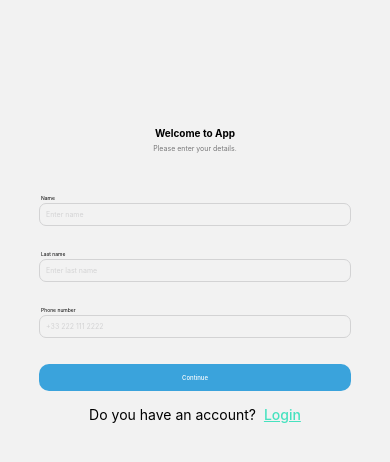
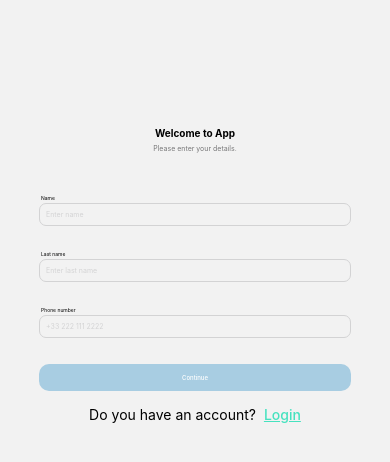
Before and after one commit to atryknaav/onlineSt_Figma_RN, a React Native app: screen /Signup in a window 390 px wide. Shown: the top 462 px of the page. Built offline with nearby package versions, Linux system fonts and the light colour scheme.

Commit message:
Got the input fields beeing necessary, slight comment; for detailed explanation, check README

```diff
--- a/components/ConfirmCode/CodeInput.tsx
+++ b/components/ConfirmCode/CodeInput.tsx
@@ -19,6 +19,7 @@ const CodeInput = () => {
     setCode(newCode);
 
     if (text) {
+      //shifting focus after filling/deleting a slot
       if (index < inputRefs.current.length - 1) {
         inputRefs.current[index + 1]?.focus();
       }
--- a/components/Field.tsx
+++ b/components/Field.tsx
@@ -1,19 +1,28 @@
 import React, { useState } from 'react';
 import { Dimensions, PixelRatio, Text, TextInput, View, StyleSheet, TextInputProps } from 'react-native';
+import { useDispatch, useSelector } from 'react-redux';
+import { RootState } from '../redux/store';
+import { updateName } from '../redux/regSlice';
+import { ActionCreatorWithPayload } from '@reduxjs/toolkit';
 
 interface FieldProps {
     name: string;
+    state: string;
+    setState: ActionCreatorWithPayload<string>
 }
 
-const Field = ({ name }: FieldProps) => {
+const Field = ({ name, state, setState }: FieldProps) => {
     const [value, setValue] = useState<string>('');
-
+     const dispatch = useDispatch();
+    //field chnages it's label and placeholder depending on the 'name' provided
+    //also impacts the state provided
     const label = name === 'name' ? "Name" : name === 'lastname' ? "Last name" : "Phone number";
     const placeHolder = name === 'name' ? "Enter name" : name === 'lastname' ? "Enter last name" : "+33 222 111 2222";
 
     const keyboardType: TextInputProps['keyboardType'] = name === 'phone' ? 'numeric' : 'default';
 
     const formatPhoneNumber = (text: string) => {
+        //getting a pretty phone format
         let cleanText = text.replace(/\D/g, '');
 
         if (cleanText.length > 11) {
@@ -26,22 +35,26 @@ const Field = ({ name }: FieldProps) => {
             .trim();
 
         setValue(formattedText);
+        dispatch(setState(formattedText));
     };
 
     return (
         <View style={styles.container}>
             <Text style={styles.label}>{label}</Text>
             <TextInput
+
                 style={styles.input}
                 placeholder={placeHolder}
                 placeholderTextColor='#d3d3d4'
                 keyboardType={keyboardType}
-                value={value}
+                value={state}
                 onChangeText={text => {
                     if (name === 'phone') {
                         formatPhoneNumber(text);
+
                     } else {
                         setValue(text);
+                        dispatch(setState(text));
                     }
                 }}
                 maxLength={16}
--- a/components/SIgnUp/RegButton.tsx
+++ b/components/SIgnUp/RegButton.tsx
@@ -1,22 +1,22 @@
 import { useNavigation } from '@react-navigation/native';
 import React from 'react';
 import { TouchableOpacity, Text, StyleSheet, Dimensions, PixelRatio } from 'react-native';
+import { useSelector } from 'react-redux';
+import { RootState } from '../../redux/store';
 
-const RegButton = ({ name, textColor, backgroundColor, border }: { name: string; textColor: string; backgroundColor: string; border: boolean }) => {
+const RegButton = ({ name }: { name: string }) => {
     const navigation = useNavigation();
+    const allowedButton = useSelector((state: RootState) => state.regSlice.allowed);
   return (
     <TouchableOpacity
       style={[
-        styles.button,
-        {
-          backgroundColor: backgroundColor,
-          borderWidth: border ? 1 : 0,
-          borderColor: border ? '#9b9b9e' : 'transparent'
-        }
+        allowedButton? styles.button : styles.buttonInactive,
+
       ]}
-      onPress={() => navigation.navigate('Confirm')}
+      //if all fields are filled - move to phone conf. screen
+      onPress={() => {if(allowedButton)navigation.navigate('Confirm')}}
     >
-      <Text style={[styles.text, { color: textColor }]}>{name}</Text>
+      <Text style={[styles.text, { color: 'white' }]}>{name}</Text>
     </TouchableOpacity>
   );
 };
@@ -27,7 +27,17 @@ const styles = StyleSheet.create({
     borderRadius: 10,
     alignItems: 'center',
     justifyContent: 'center',
-    marginBottom: 10
+    marginBottom: 10,
+    backgroundColor: '#3aa3dc'
+  },
+  buttonInactive: {
+    padding: 10,
+    borderRadius: 10,
+    alignItems: 'center',
+    justifyContent: 'center',
+    marginBottom: 10,
+    backgroundColor: '#A8CDE2'
+
   },
   text: {
     fontSize: PixelRatio.getPixelSizeForLayoutSize(6),
--- a/components/SIgnUp/SignUpForm.tsx
+++ b/components/SIgnUp/SignUpForm.tsx
@@ -3,14 +3,20 @@ import { PixelRatio, Text, TextInput, View } from 'react-native'
 import Field from '../Field'
 import ActionButton from '../Home/ActionButton'
 import RegButton from './RegButton'
+import { useSelector } from 'react-redux'
+import { RootState } from '../../redux/store'
+import { updateLast, updateName, updatePhone } from '../../redux/regSlice'
 
 const SignUpForm = () => {
+  const regName = useSelector((state: RootState) => state.regSlice.name);
+  const regLast = useSelector((state: RootState) => state.regSlice.lastname);
+  const regPhone = useSelector((state: RootState) => state.regSlice.phone);
   return (
     <View>
-        <Field name='name' />
-        <Field name='lastname' />
-        <Field name='phone' />
-        <RegButton textColor='white' backgroundColor='#3aa3dc' name='Continue' border = {false}/>
+        <Field name='name' state={regName} setState={updateName}/>
+        <Field name='lastname' state={regLast} setState={updateLast}/>
+        <Field name='phone' state={regPhone} setState={updatePhone}/>
+        <RegButton name='Continue'/>
     </View>
   )
 }
--- a/redux/regSlice.tsx
+++ b/redux/regSlice.tsx
@@ -4,22 +4,26 @@ import type { PayloadAction } from '@reduxjs/toolkit'
 interface codeProp{
     name: string,
     lastname: string,
-    phone: string
+    phone: string,
+    allowed: boolean
 }
 
-const initialState: codeProp = {name: '', lastname: '', phone: ''}
+const initialState: codeProp = {name: '', lastname: '', phone: '', allowed: false}
 export const regSlice = createSlice({
   name: 'regSlice',
   initialState: initialState,
   reducers: {
     updateName (state, actions: PayloadAction<string>){
         state.name = actions.payload;
+        state.allowed = state.name.length != 0 && state.lastname.length != 0 && state.phone.length == 15;
     },
     updateLast (state, actions: PayloadAction<string>){
         state.lastname = actions.payload;
+        state.allowed = state.name.length != 0 && state.lastname.length != 0 && state.phone.length == 15;
     },
     updatePhone (state, actions: PayloadAction<string>){
         state.phone = actions.payload;
+        state.allowed = state.name.length != 0 && state.lastname.length != 0 && state.phone.length == 15;
     },
     }
   },
--- a/screens/ConfirmCode.tsx
+++ b/screens/ConfirmCode.tsx
@@ -7,27 +7,28 @@ import { updateReceived } from '../redux/receivedCodeSlice';
 import { RootState } from '../redux/store';
 
 const ConfirmCode = () => {
-    const [isLoading, setIsLoading] = useState(false);
-    const [mockedCode, setMockedCode] = useState<string | null>(null);
     const dispatch = useDispatch();
-    const receivedCode = useSelector((state: RootState) => state.receivedCodeSlice.code);
+
 
     useEffect(() => {
         fetchCode();
     }, []);
 
     const fetchCode = async () => {
-        setIsLoading(true);
+
+        //get the server code
         try {
             const response = await fetch('https://66b7eea13ce57325ac762578.mockapi.io/get-code/send');
             const data = await response.json();
-            setMockedCode(data[0].code);
+
+            //THE CONFIRMATION CODE IS SET TO 222222 BY DEFAULT
+
+
+            //pop-up notification on phones
             Alert.alert('Code Received', `Your confirmation code is: ${data[0].code}`);
             dispatch(updateReceived(data[0].code))
         } catch (error) {
             Alert.alert('Error', 'Failed to receive the code');
-        } finally {
-            setIsLoading(false);
         }
     };
 
--- a/screens/Login.tsx
+++ b/screens/Login.tsx
@@ -1,11 +1,22 @@
-import React from 'react';
+import React, { useEffect } from 'react';
 import { Dimensions, PixelRatio, Text, View, StyleSheet } from 'react-native';
 import Field from '../components/Field';
 import { useNavigation } from '@react-navigation/native';
 import RegButton from '../components/SIgnUp/RegButton';
+import { useDispatch, useSelector } from 'react-redux';
+import { RootState } from '../redux/store';
+import { updateLast, updateName, updatePhone } from '../redux/regSlice';
 
 const Login = () => {
   const navigation = useNavigation();
+  const dispatch = useDispatch();
+  const regPhone = useSelector((state: RootState) => state.regSlice.phone);
+
+  //set 'name' and 'lastname' in redux to ' ' to achieve the 'allowed' state
+  useEffect(() => {
+    dispatch(updateLast(' '));
+    dispatch(updateName(' '));
+  })
 
   return (
     <View style={styles.container}>
@@ -15,8 +26,8 @@ const Login = () => {
         <Text style={styles.subtitle}>
             Please enter your details.
         </Text>
-        <Field name='phone' />
-        <RegButton textColor='white' backgroundColor='#3aa3dc' name='Continue' border = {false}/>
+        <Field name='phone' state={regPhone} setState={updatePhone}/>
+        <RegButton name='Continue'/>
         <Text style={styles.signupPrompt}>
           Don't have an account?{` `}
           <Text
--- a/screens/SignUp.tsx
+++ b/screens/SignUp.tsx
@@ -1,10 +1,21 @@
-import React from 'react';
+import React, { useEffect } from 'react';
 import { Dimensions, PixelRatio, Text, View, StyleSheet } from 'react-native';
 import SignUpForm from '../components/SIgnUp/SignUpForm';
 import { useNavigation } from '@react-navigation/native';
+import { useDispatch } from 'react-redux';
+import { updateLast, updateName, updatePhone } from '../redux/regSlice';
 
 const Signup = () => {
   const navigation = useNavigation();
+
+  const dispatch = useDispatch();
+
+  useEffect(() => {
+    //set every field to '' whenever the user opens the screen
+    dispatch(updateLast(''));
+    dispatch(updateName(''));
+    dispatch(updatePhone(''));
+  })
 
   return (
     <View style={styles.container}>
--- a/screens/Success.tsx
+++ b/screens/Success.tsx
@@ -1,8 +1,19 @@
-import React from 'react'
+import React, { useEffect } from 'react'
 import { Dimensions, View, Text, PixelRatio } from 'react-native'
 import { useNavigation } from '@react-navigation/native'
+import { useDispatch } from 'react-redux';
+import { updateLast, updateName, updatePhone } from '../redux/regSlice';
 
 const Success = () => {
+  const dispatch = useDispatch();
+
+  useEffect(() => {
+    //setting everything back to '' so it's possible to go to the home screen and try the website again
+    dispatch(updateLast(''));
+    dispatch(updateName(''));
+    dispatch(updatePhone(''));
+  })
+
   const navigation = useNavigation();
   return (
     <View style={{display: 'flex', justifyContent: "center", alignItems: 'center', height: '100%'}}>
```
Also changed, not shown: 1 other file (tests, documents, lock files or other folders).
